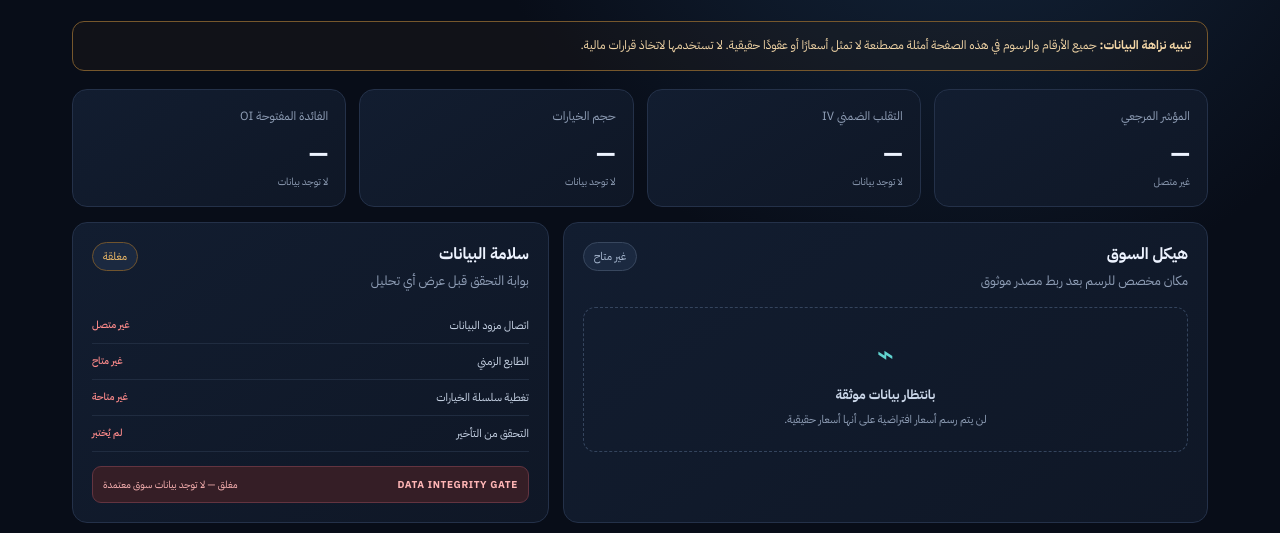
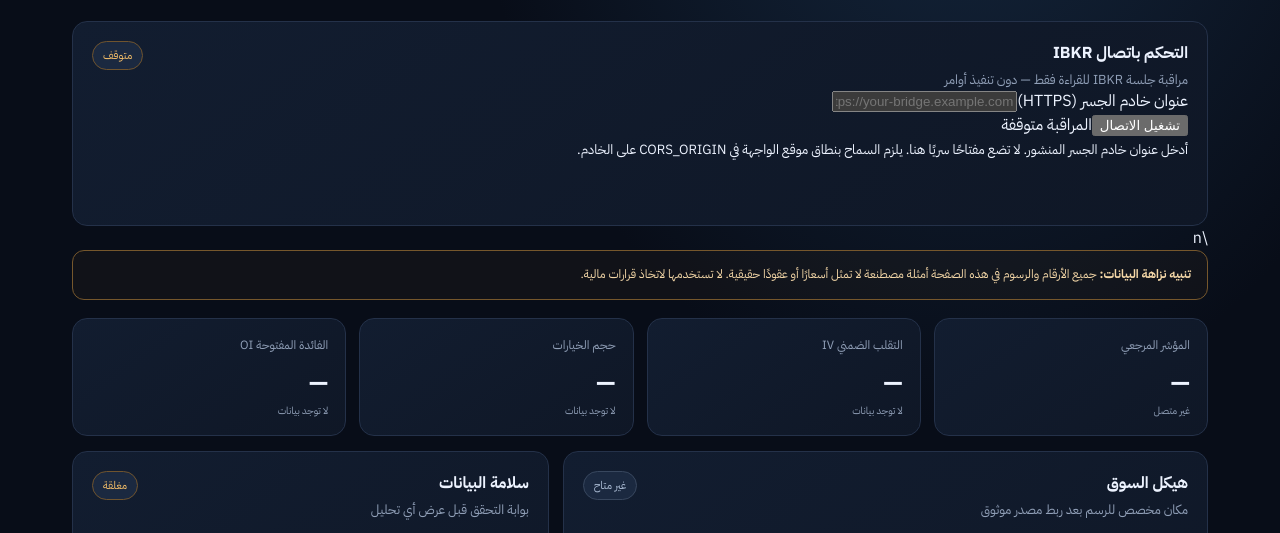
Before and after one commit to fas988840-dev/https-github.com-JONARAI, a plain HTML site: page demo/index.html in a window 1280 px wide. Shown: the part 208-741 px from the top of the page. Drawn offline with Linux system fonts and the light colour scheme.

Commit message:
Add IBKR connection control to demo dashboard

```diff
--- a/demo/index.html
+++ b/demo/index.html
@@ -17,7 +17,7 @@
       <div><p class="eyebrow">SPX / SPXW · لوحة مراقبة تعليمية</p><h1>مركز معلومات السوق</h1><p class="sub">واجهة تجريبية لا تتصل ببيانات سوق أو حساب وساطة.</p></div>
       <div class="market-state"><span class="state-dot"></span><div><strong>مصدر البيانات</strong><small>بيانات توضيحية ثابتة</small></div></div>
     </section>
-    <section class="notice" role="status"><strong>تنبيه نزاهة البيانات:</strong> جميع الأرقام والرسوم في هذه الصفحة أمثلة مصطنعة لا تمثل أسعارًا أو عقودًا حقيقية. لا تستخدمها لاتخاذ قرارات مالية.</section>
+    <section class="panel connection-panel" aria-labelledby="connection-title"><div class="panel-head"><div><h2 id="connection-title">التحكم باتصال IBKR</h2><p>مراقبة جلسة IBKR للقراءة فقط — دون تنفيذ أوامر</p></div><span id="connection-badge" class="tag muted">متوقف</span></div><label class="bridge-label" for="bridge-url">عنوان خادم الجسر (HTTPS)</label><input id="bridge-url" class="bridge-input" type="url" placeholder="https://your-bridge.example.com" autocomplete="url"><div class="connection-actions"><button id="connection-toggle" class="toggle-button" type="button">تشغيل الاتصال</button><span id="connection-status" role="status">المراقبة متوقفة</span></div><small class="bridge-help">أدخل عنوان خادم الجسر المنشور. لا تضع مفتاحًا سريًا هنا. يلزم السماح بنطاق موقع الواجهة في CORS_ORIGIN على الخادم.</small></section>\n    <section class="notice" role="status"><strong>تنبيه نزاهة البيانات:</strong> جميع الأرقام والرسوم في هذه الصفحة أمثلة مصطنعة لا تمثل أسعارًا أو عقودًا حقيقية. لا تستخدمها لاتخاذ قرارات مالية.</section>
     <section class="metrics" aria-label="مؤشرات توضيحية">
       <article class="metric"><span>المؤشر المرجعي</span><strong>—</strong><small>غير متصل</small></article>
       <article class="metric"><span>التقلب الضمني IV</span><strong>—</strong><small>لا توجد بيانات</small></article>
```
